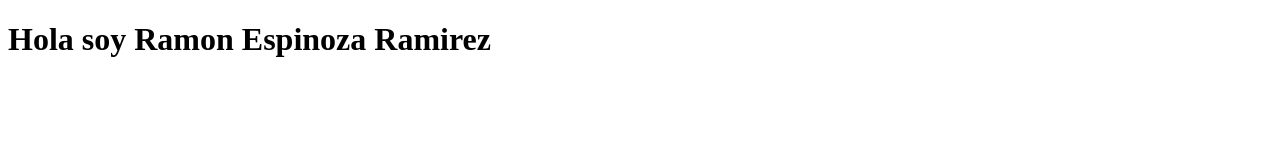
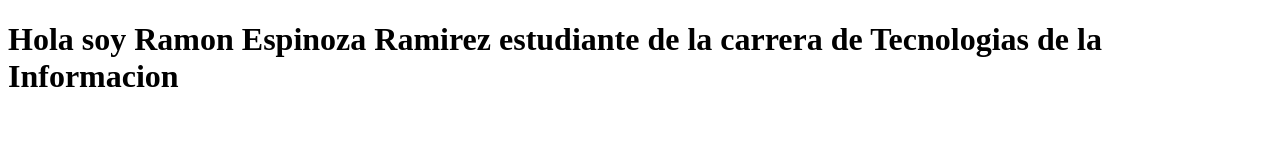
Before and after one commit to ramonxito10/proyectoGit, a plain HTML site: page web/index.html in a window 1280 px wide. Drawn offline with Linux system fonts and the light colour scheme.

Commit message:
Version 2

```diff
--- a/web/index.html
+++ b/web/index.html
@@ -11,6 +11,5 @@ and open the template in the editor.
         <meta name="viewport" content="width=device-width, initial-scale=1.0">
     </head>
     <body>
-        <h1>Hola soy Ramon Espinoza Ramirez</h1>
-    </body>
+        <h1>Hola soy Ramon Espinoza Ramirez estudiante de la carrera de Tecnologias de la Informacion
 </html>
```
